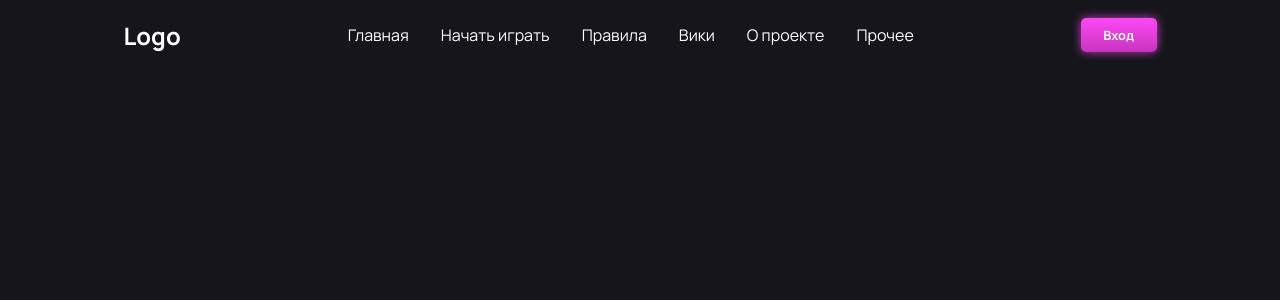
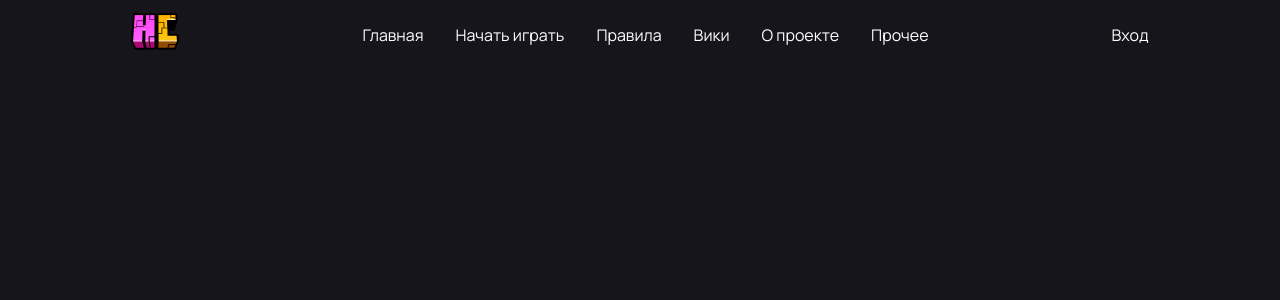
Before and after one commit to stepanovme/horizonofcubes, a PHP site: page / in a window 1280 px wide. Shown: the top 300 px of the page. Run offline with PHP 8.4, Linux system fonts and the light colour scheme.

Commit message:
Add header

```diff
--- /dev/null
+++ b/head.php
@@ -0,0 +1,11 @@
+<meta charset="UTF-8">
+<meta name="viewport" content="width=device-width, user-scalable=no, initial-scale=1.0, maximum-scale=1.0, minimum-scale=1.0">
+<meta http-equiv="X-UA-Compatible" content="ie=edge">
+<link rel="preconnect" href="https://fonts.googleapis.com">
+<link rel="preconnect" href="https://fonts.gstatic.com" crossorigin>
+<link href="https://fonts.googleapis.com/css2?family=Manrope:wght@200;300;400;500;600;700;800&display=swap" rel="stylesheet">
+<link rel="stylesheet" href="./css/main.css">
+<link rel="stylesheet" href="./css/bootstrap-grid.min.css">
+<link rel="stylesheet" href="https://cdnjs.cloudflare.com/ajax/libs/font-awesome/6.4.2/css/all.min.css" integrity="sha512-z3gLpd7yknf1YoNbCzqRKc4qyor8gaKU1qmn+CShxbuBusANI9QpRohGBreCFkKxLhei6S9CQXFEbbKuqLg0DA==" crossorigin="anonymous" referrerpolicy="no-referrer" />
+<link rel="icon" href="../assets/images/favicon/favicon.ico">
+<script type="text/javascript" src="./js/script.js"></script>
--- a/header.php
+++ b/header.php
@@ -1,22 +1,6 @@
-<!doctype html>
-<html lang="ru">
-<head>
-    <meta charset="UTF-8">
-    <meta name="viewport"
-          content="width=device-width, user-scalable=no, initial-scale=1.0, maximum-scale=1.0, minimum-scale=1.0">
-    <meta http-equiv="X-UA-Compatible" content="ie=edge">
-    <link rel="preconnect" href="https://fonts.googleapis.com">
-    <link rel="preconnect" href="https://fonts.gstatic.com" crossorigin>
-    <link href="https://fonts.googleapis.com/css2?family=Manrope:wght@200;300;400;500;600;700;800&display=swap" rel="stylesheet">
-    <link rel="stylesheet" href="./css/main.css">
-    <link rel="stylesheet" href="./css/bootstrap-grid.min.css">
-    <script type="text/javascript" src="./js/script.js"></script>
-</head>
-<body>
-
 <header>
     <div class="navbar">
-            <div class="logo"><a href="#">Logo</a></div>
+        <div class="logo"><a href="#"><img src="./assets/images/logo/logo.png" alt=""></a></div>
 
         <ul class="links">
             <li><a href="">Главная</a></li>
@@ -29,6 +13,3 @@
         <a href="#" class="action_btn">Вход</a>
     </div>
 </header>
-
-</body>
-</html>
--- a/index.php
+++ b/index.php
@@ -1,40 +1,13 @@
 <!doctype html>
 <html lang="ru">
 <head>
-    <meta charset="UTF-8">
-    <meta name="viewport"
-          content="width=device-width, user-scalable=no, initial-scale=1.0, maximum-scale=1.0, minimum-scale=1.0">
-    <meta http-equiv="X-UA-Compatible" content="ie=edge">
-    <link rel="preconnect" href="https://fonts.googleapis.com">
-    <link rel="preconnect" href="https://fonts.gstatic.com" crossorigin>
-    <link href="https://fonts.googleapis.com/css2?family=Manrope:wght@200;300;400;500;600;700;800&display=swap" rel="stylesheet">
-    <link rel="stylesheet" href="./css/main.css">
-    <link rel="stylesheet" href="./css/bootstrap-grid.min.css">
-    <link rel="stylesheet" href="https://cdnjs.cloudflare.com/ajax/libs/font-awesome/6.4.2/css/all.min.css" integrity="sha512-z3gLpd7yknf1YoNbCzqRKc4qyor8gaKU1qmn+CShxbuBusANI9QpRohGBreCFkKxLhei6S9CQXFEbbKuqLg0DA==" crossorigin="anonymous" referrerpolicy="no-referrer" />
-    <script type="text/javascript" src="./js/script.js"></script>
+<?php include 'head.php'; ?>
+    <link rel="icon" href="favicon.ico">
     <title>Horizon Of Cubes - Главная</title>
 </head>
 <body>
 
-<header>
-    <div class="navbar">
-        <div class="logo">
-            <a href="#">Logo</a>
-        </div>
-
-        <ul class="links">
-            <li><a href="">Главная</a></li>
-            <li><a href="">Начать играть</a></li>
-            <li><a href="">Правила</a></li>
-            <li><a href="">Вики</a></li>
-            <li><a href="">О проекте</a></li>
-            <li><a href="">Прочее</a></li>
-        </ul>
-
-        <a href="#" class="action-btn">Вход</a>
-        <div class="toggle_btn"><i class="fa-solid fa-bars"></i></div>
-    </div>
-</header>
+    <?php include 'header.php'; ?>
 
 </body>
 </html>
```
Also changed, not shown: assets/images/favicon/favicon.ico (added), assets/images/logo/logo.png (added), register.php (added). Lines whose indentation alone changed are shown as unchanged.
